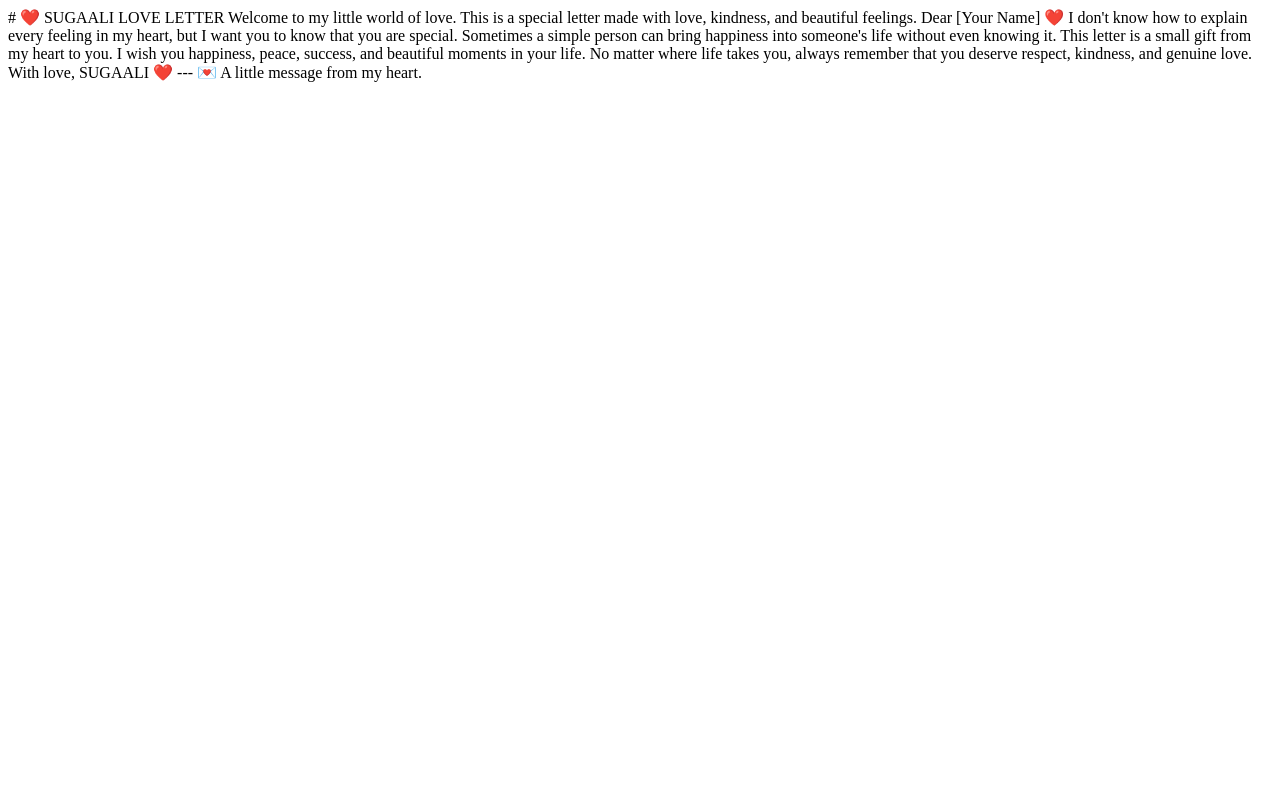
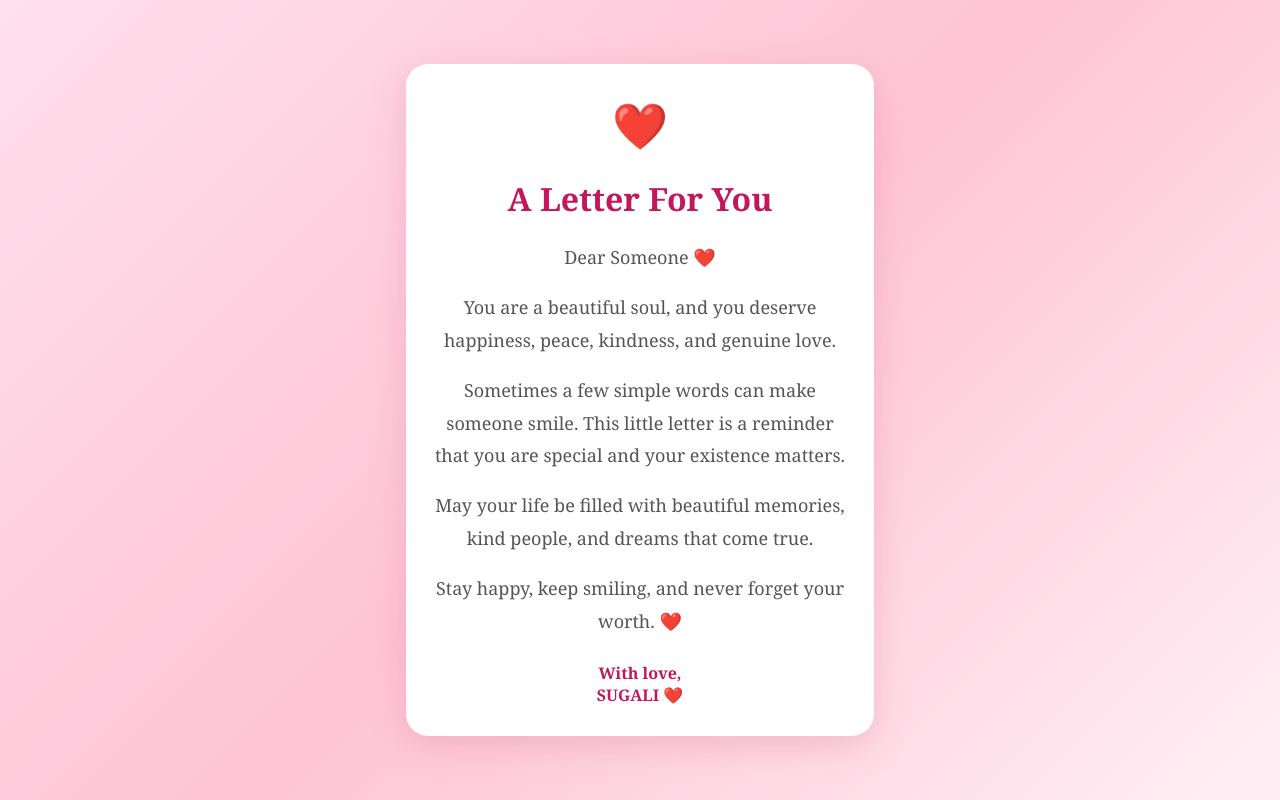
Before and after one commit to sugaali/SUGAALI-LOVE-LETTER, a plain HTML site: page index.html in a window 1280 px wide. Drawn offline with Linux system fonts and the light colour scheme.

Commit message:
Update index.html

```diff
--- a/index.html
+++ b/index.html
@@ -1,24 +1,71 @@
-# ❤️ SUGAALI LOVE LETTER
 
-Welcome to my little world of love.
+<!DOCTYPE html>
+<html lang="en">
+<head>
+<meta charset="UTF-8">
+<meta name="viewport" content="width=device-width, initial-scale=1.0">
+<title>SUGALI LOVE LETTER ❤️</title>
+<style>
+body {
+  margin: 0;
+  min-height: 100vh;
+  display: flex;
+  align-items: center;
+  justify-content: center;
+  background: linear-gradient(135deg, #ffe0ec, #ffc4d6, #fff0f5);
+  font-family: Georgia, serif;
+  padding: 20px;
+  box-sizing: border-box;
+}
+.card {
+  background: white;
+  max-width: 420px;
+  padding: 30px 24px;
+  border-radius: 22px;
+  box-shadow: 0 10px 35px #d77a9a55;
+  text-align: center;
+}
+.heart { font-size: 45px; }
+h1 { color: #c2185b; }
+p {
+  color: #555;
+  font-size: 18px;
+  line-height: 1.8;
+}
+.signature {
+  color: #c2185b;
+  font-weight: bold;
+  margin-top: 25px;
+}
+</style>
+</head>
+<body>
+<div class="card">
+<div class="heart">❤️</div>
+<h1>A Letter For You</h1>
+<p id="greeting">Dear Someone ❤️</p>
 
-This is a special letter made with love, kindness, and beautiful feelings.
+<p>You are a beautiful soul, and you deserve happiness, peace, kindness, and genuine love.</p>
 
-Dear [Your Name] ❤️
+<p>Sometimes a few simple words can make someone smile. This little letter is a reminder that you are special and your existence matters.</p>
 
-I don't know how to explain every feeling in my heart, but I want you to know that you are special.
+<p>May your life be filled with beautiful memories, kind people, and dreams that come true.</p>
 
-Sometimes a simple person can bring happiness into someone's life without even knowing it.
+<p>Stay happy, keep smiling, and never forget your worth. ❤️</p>
 
-This letter is a small gift from my heart to you.
+<div class="signature">
+With love,<br>
+SUGALI ❤️
+</div>
+</div>
 
-I wish you happiness, peace, success, and beautiful moments in your life.
+<script>
+const params = new URLSearchParams(window.location.search);
+const name = params.get("name");
 
-No matter where life takes you, always remember that you deserve respect, kindness, and genuine love.
-
-With love,
-SUGAALI ❤️
-
----
-
-💌 A little message from my heart.
+if (name) {
+  document.getElementById("greeting").textContent = "Dear " + name + " ❤️";
+}
+</script>
+</body>
+</html>
```
